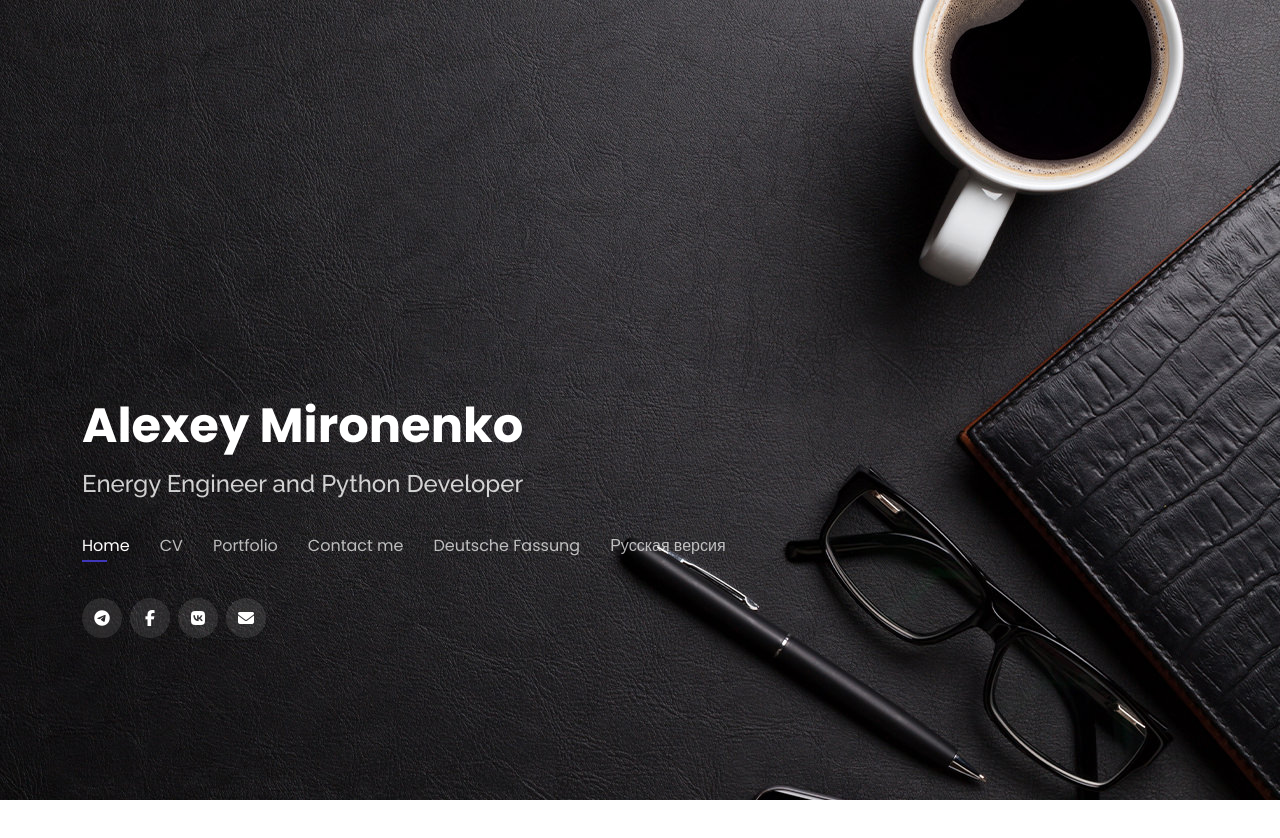
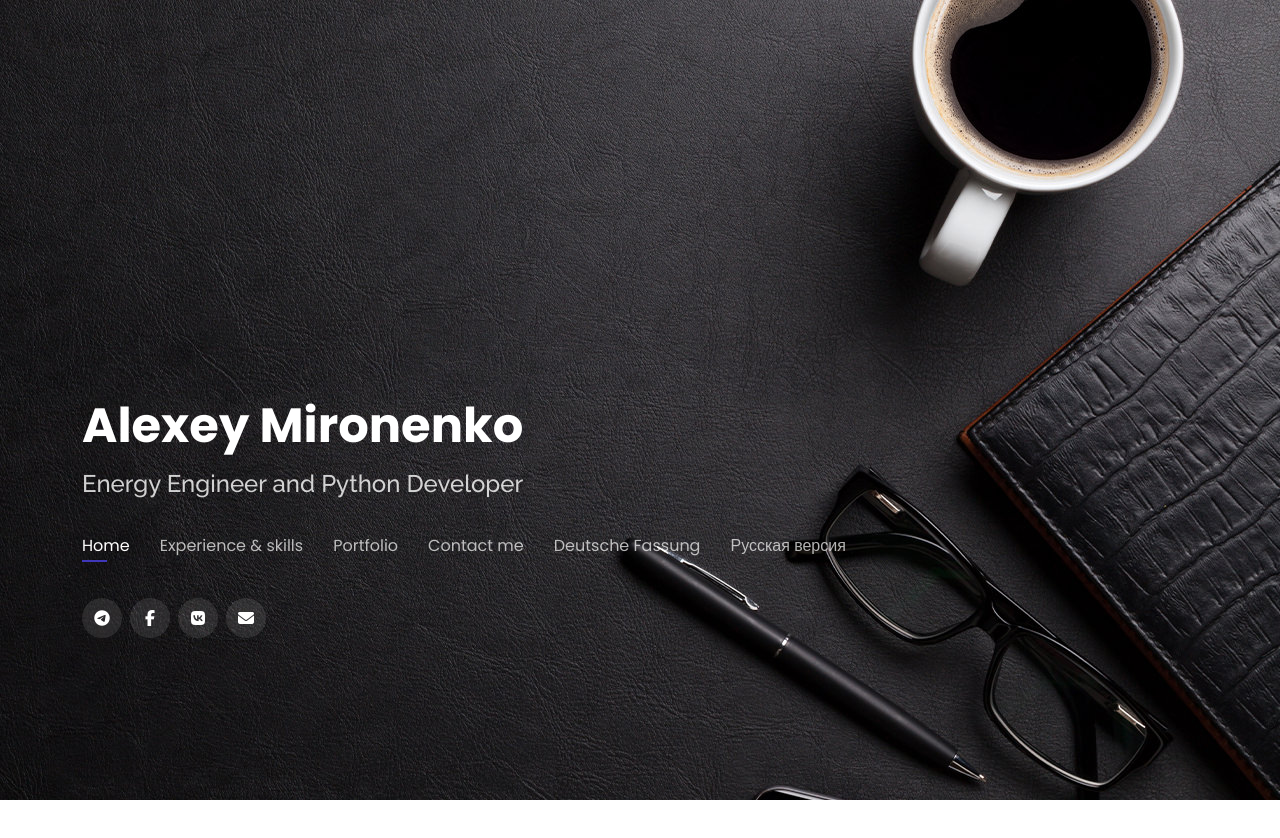
Before and after one commit to Alexey-Mir/alexey-mir.github.io, a plain HTML site: page index.html in a window 1280 px wide. Drawn offline with nearby package versions, Linux system fonts and the light colour scheme.

Commit message:
Update index.html

```diff
--- a/index.html
+++ b/index.html
@@ -33,7 +33,7 @@
       <nav id="navbar" class="navbar">
         <ul>
           <li><a class="nav-link active" href="#header">Home</a></li>
-          <li><a class="nav-link" href="#resume">CV</a></li>
+          <li><a class="nav-link" href="#resume">Experience & skills</a></li>
           <li><a class="nav-link" href="#portfolio">Portfolio</a></li>
           <li><a class="nav-link" href="#contact">Contact me</a></li>
           <li><a class="nav-link" href="https://alexey-mir.github.io/de">Deutsche Fassung</a></li>
```
